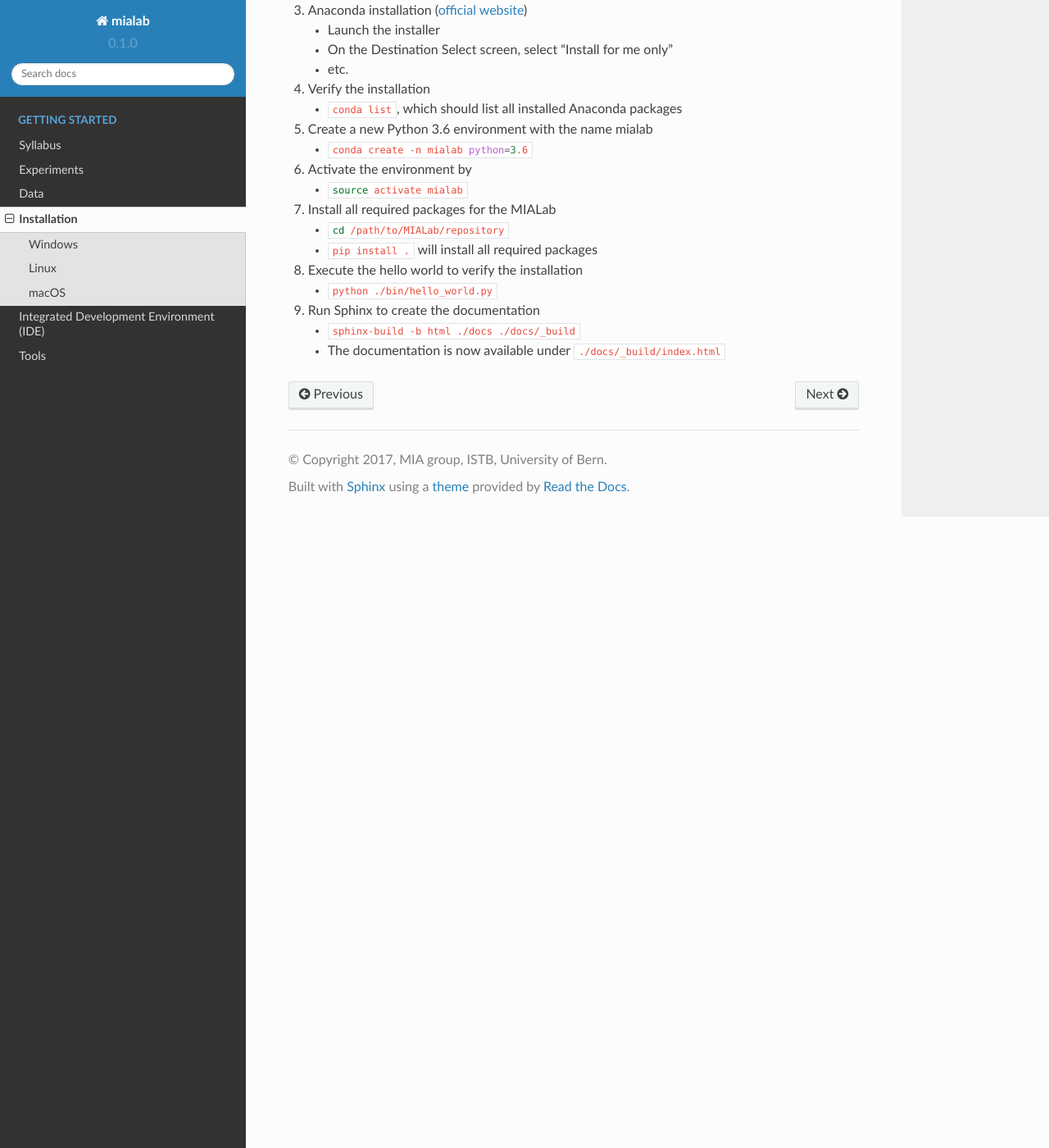
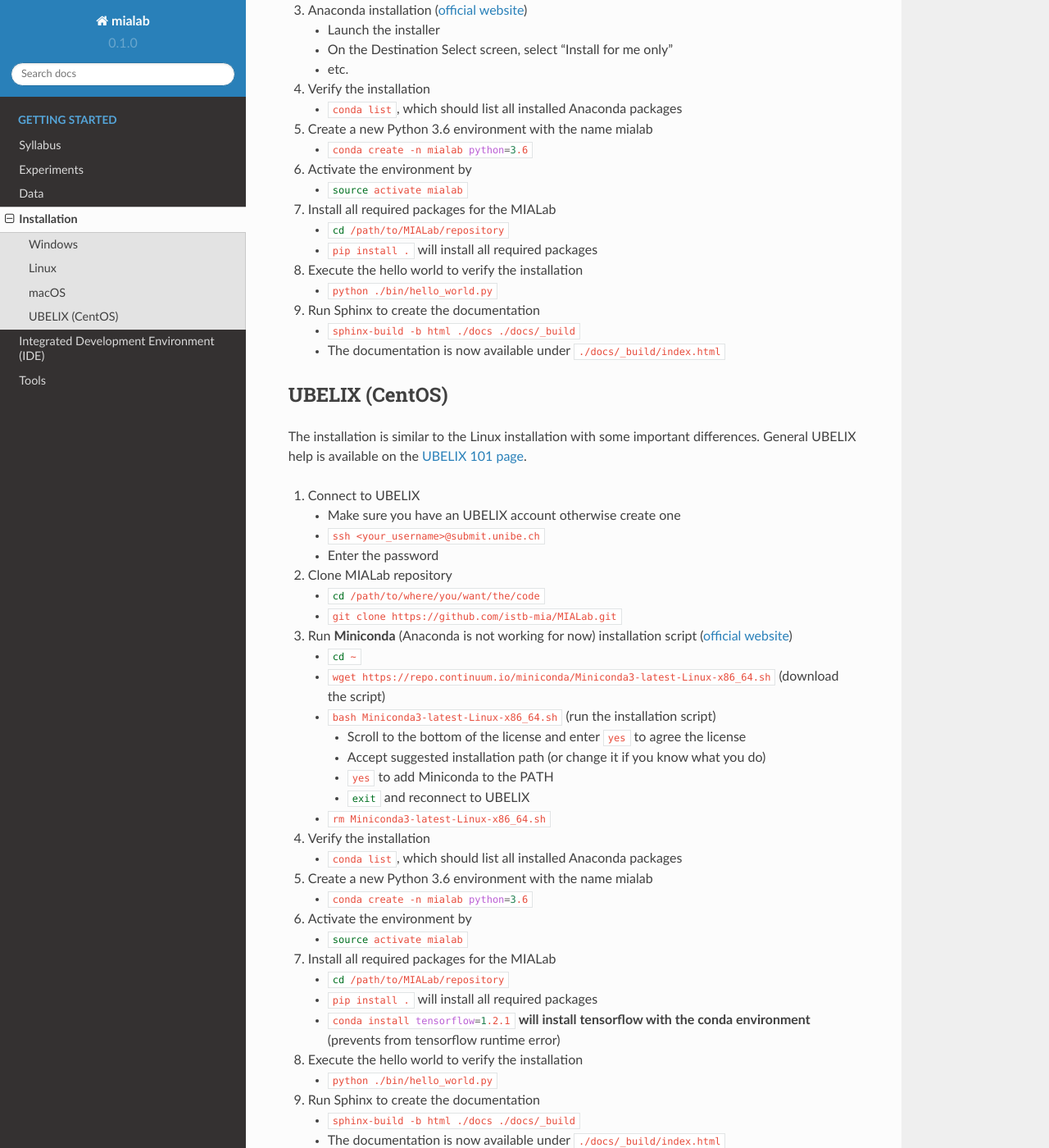
Before and after one commit to ubern-mia/MIALab, a Sphinx documentation site: the page built from docs/installation.rst, in a window 1280 px wide and 1400 px high, scrolled down 2338 px. Shown: the whole window at 82% size. Built offline with Sphinx 7.4.7 and the Read the Docs theme 2.0.0, drawn with Linux system fonts in a browser that asks for light colours; formulas are drawn with MathJax 3.

Commit message:
doc(installation): add installation descrption for UBELIX

```diff
--- a/docs/installation.rst
+++ b/docs/installation.rst
@@ -153,3 +153,59 @@ The installation has not been tested.
 
    - :bash:`sphinx-build -b html ./docs ./docs/_build`
    - The documentation is now available under ``./docs/_build/index.html``
+
+
+UBELIX (CentOS)
+---------------
+The installation is similar to the Linux installation with some important differences. General UBELIX help is available on the `UBELIX 101 page <https://docs.id.unibe.ch/ubelix/ubelix-101>`__.
+
+#. Connect to UBELIX
+
+   - Make sure you have an UBELIX account otherwise create one
+   - :bash:`ssh <your_username>@submit.unibe.ch`
+   - Enter the password
+
+#. Clone MIALab repository
+
+   - :bash:`cd /path/to/where/you/want/the/code`
+   - :bash:`git clone https://github.com/istb-mia/MIALab.git`
+
+#. Run **Miniconda** (Anaconda is not working for now) installation script (`official website <https://conda.io/miniconda.html>`__)
+
+   - :bash:`cd ~`
+   - :bash:`wget https://repo.continuum.io/miniconda/Miniconda3-latest-Linux-x86_64.sh` (download the script)
+   - :bash:`bash Miniconda3-latest-Linux-x86_64.sh` (run the installation script)
+
+     - Scroll to the bottom of the license and enter :bash:`yes` to agree the license
+     - Accept suggested installation path (or change it if you know what you do)
+     - :bash:`yes` to add Miniconda to the PATH
+     - :bash:`exit` and reconnect to UBELIX
+
+   - :bash:`rm Miniconda3-latest-Linux-x86_64.sh`
+
+#. Verify the installation
+
+   - :bash:`conda list`, which should list all installed Anaconda packages
+
+#. Create a new Python 3.6 environment with the name mialab
+
+   - :bash:`conda create -n mialab python=3.6`
+
+#. Activate the environment by
+
+   - :bash:`source activate mialab`
+
+#. Install all required packages for the MIALab
+
+   - :bash:`cd /path/to/MIALab/repository`
+   - :bash:`pip install .` will install all required packages
+   - :bash:`conda install tensorflow=1.2.1` **will install tensorflow with the conda environment** (prevents from tensorflow runtime error)
+
+#. Execute the hello world to verify the installation
+
+   - :bash:`python ./bin/hello_world.py`
+
+#. Run Sphinx to create the documentation
+
+   - :bash:`sphinx-build -b html ./docs ./docs/_build`
+   - The documentation is now available under ``./docs/_build/index.html``
```
